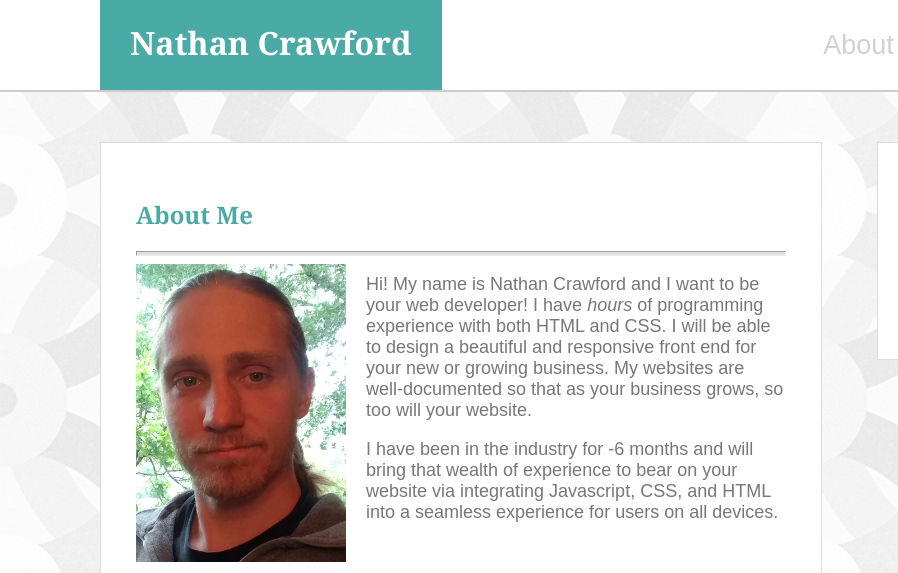
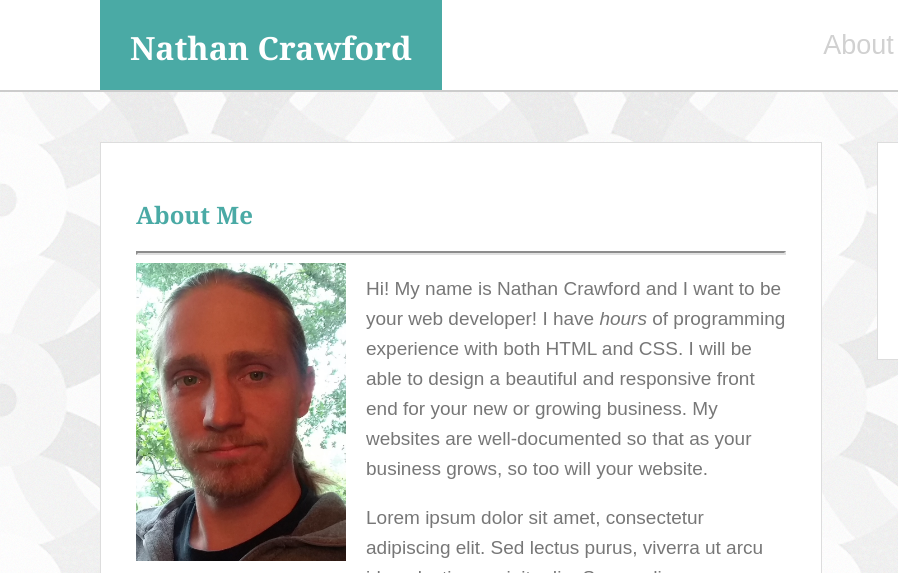
Before and after one commit to ArbutusNate/Basic-Portfolio, a plain HTML site: page index.html in a window 1280 px wide. Shown: the top 573 px of the page, 0-898 px from the left. Drawn offline with Linux system fonts and the light colour scheme.

Commit message:
HR looking good

```diff
--- a/assets/css/style.css
+++ b/assets/css/style.css
@@ -4,9 +4,10 @@ body {
 	margin: 0 0 100px;
 }
 p {
-	font-size: 18px;
+	font-size: 19px;
 	font-family: 'Arial', 'Helvetica Neue', Helvetica, sans-serif;
 	color: #777777;
+	line-height: 30px;
 }
 ul {display: inline-block;
 }
@@ -32,8 +33,9 @@ li {
 	float: left;
 }
 .contentrule {
-	height: 3px;
-	background-color: #e0e0e0;
+	/*background-color: #e0e0e0;*/
+	border-color: #e0e0e0;
+	border-width: 2px;
 }
 /* Header, Footer, and Nav Bar */
 #head {
@@ -45,9 +47,9 @@ li {
 }
 .headername {
 	vertical-align: center;
-	height: 90px;
+	height: 80px;
 	color: white;
-	padding: 0px 30px;
+	padding: 5px 30px;
 	text-align: bottom;
 	font-family: 'Georgia', Times, Times New Roman, serif;
 	margin-left: 100px;
--- a/index.html
+++ b/index.html
@@ -41,7 +41,10 @@
 			Hi! My name is Nathan Crawford and I want to be your web developer! I have <em>hours</em> of programming experience with both HTML and CSS. I will be able to design a beautiful and responsive front end for your new or growing business. My websites are well-documented so that as your business grows, so too will your website.
 		</p>
 		<p>
-			I have been in the industry for -6 months and will bring that wealth of experience to bear on your website via integrating Javascript, CSS, and HTML into a seamless experience for users on all devices.
+			Lorem ipsum dolor sit amet, consectetur adipiscing elit. Sed lectus purus, viverra ut arcu id, molestie suscipit odio. Suspendisse ornare posuere ipsum ac venenatis. Aenean vel lacinia tortor, a aliquam dui. Cras rhoncus vulputate accumsan. Interdum et malesuada fames ac ante ipsum primis in faucibus. Etiam vehicula ligula elementum sagittis convallis. Curabitur eget aliquam nulla. Vestibulum augue massa, laoreet sit amet sodales ut, sodales et lacus. Aliquam vitae consectetur magna. Aenean egestas augue bibendum nulla gravida, id rhoncus dolor luctus. Phasellus commodo, lorem in vulputate varius, lorem odio consequat diam, eu rutrum est tellus vel ipsum.
+		</p>
+		<p>
+			Nunc rutrum, dolor quis tempus elementum, sapien lacus vulputate enim, eu vestibulum lacus velit et orci. Nullam gravida mauris vitae fermentum eleifend. Fusce aliquet venenatis facilisis. Nunc placerat sagittis varius. Praesent eget magna efficitur, accumsan lorem et, scelerisque libero. Mauris ac leo sed lectus sagittis placerat. Cras mollis eros lectus, non tincidunt purus pulvinar quis. Proin eget euismod sem. Interdum et malesuada fames ac ante ipsum primis in faucibus.
 		</p>
 	</div>
 	<!-- Connect Box -->
```
